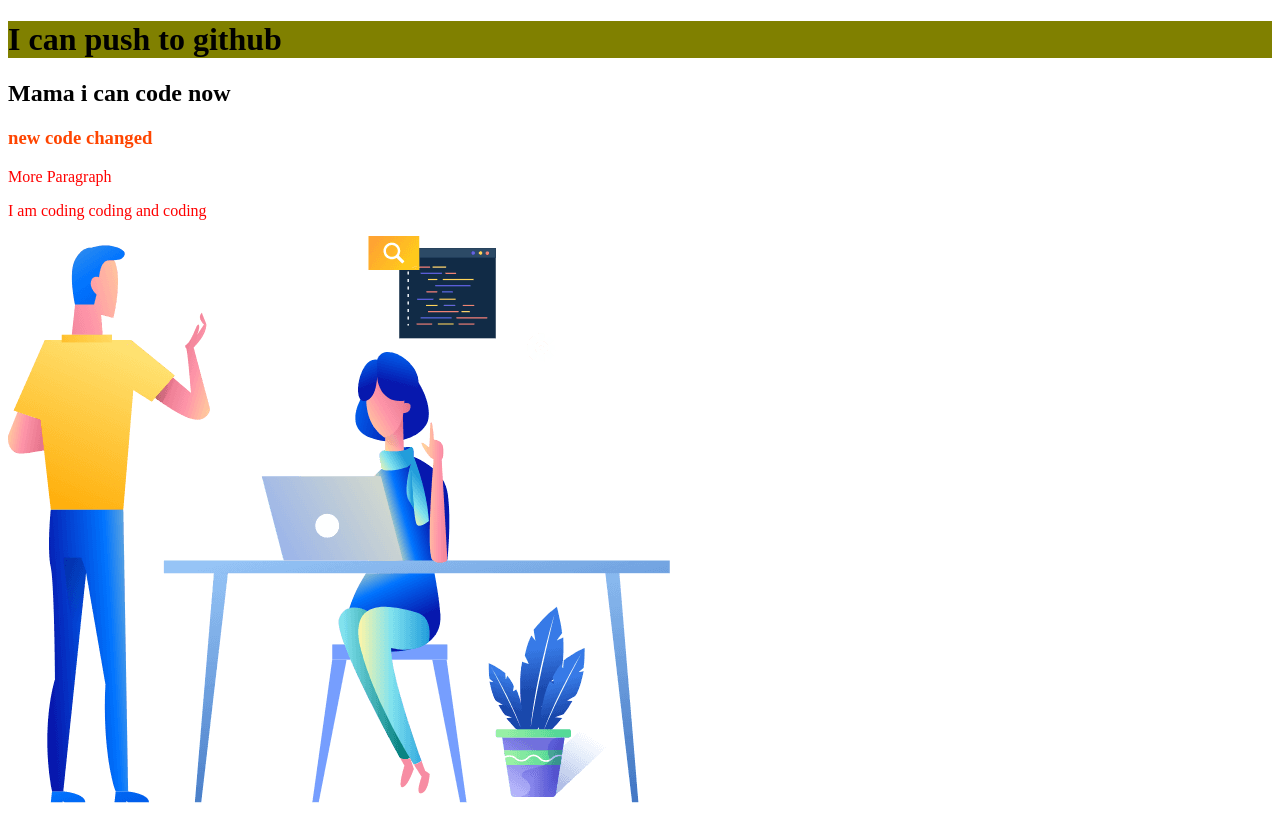
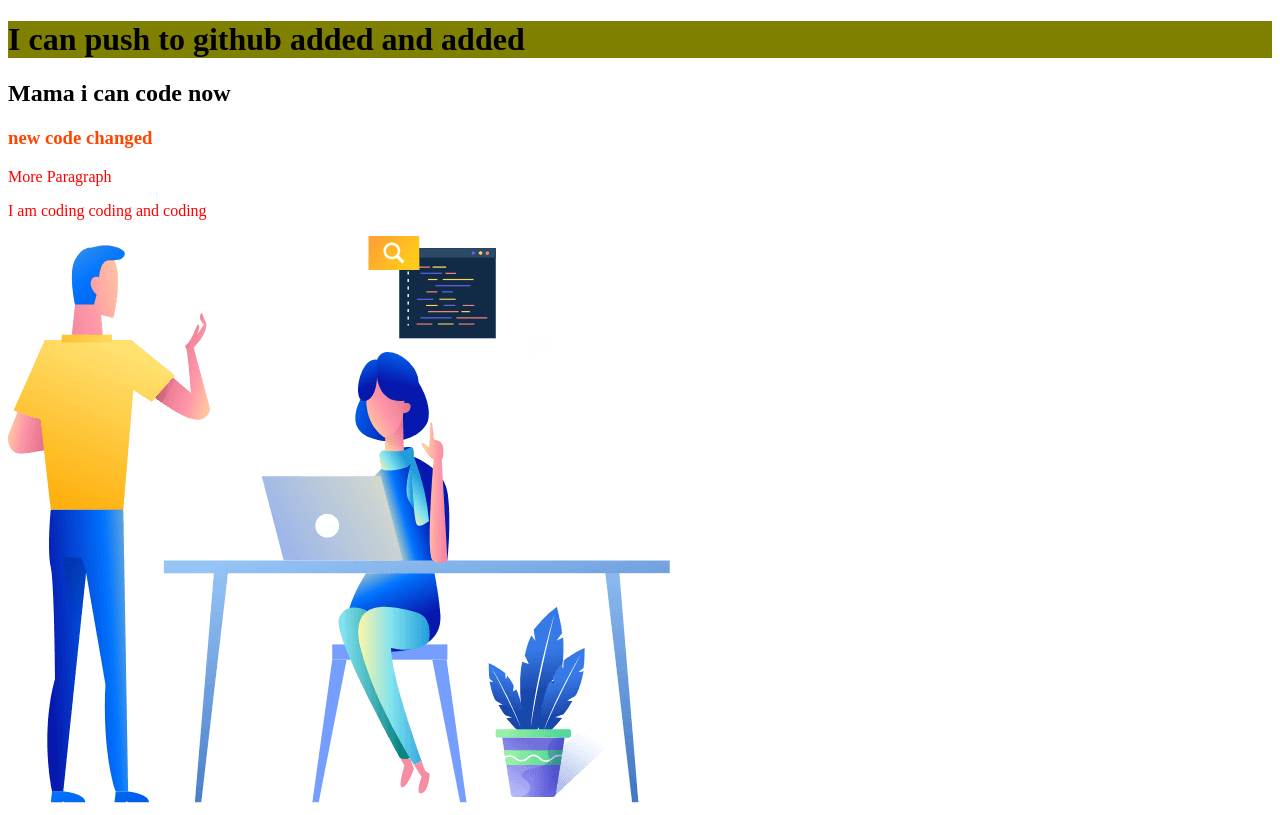
Before and after one commit to aktharuzzaman34/my-second-reposi, a plain HTML site: page index.html in a window 1280 px wide. Drawn offline with Linux system fonts and the light colour scheme.

Commit message:
text added

```diff
--- a/index.html
+++ b/index.html
@@ -10,7 +10,7 @@
 </head>
 
 <body>
-    <h1>I can push to github</h1>
+    <h1>I can push to github added and added</h1>
     <h2>Mama i can code now</h2>
     <h3>new code changed</h3>
     <p>More Paragraph</p>
```
